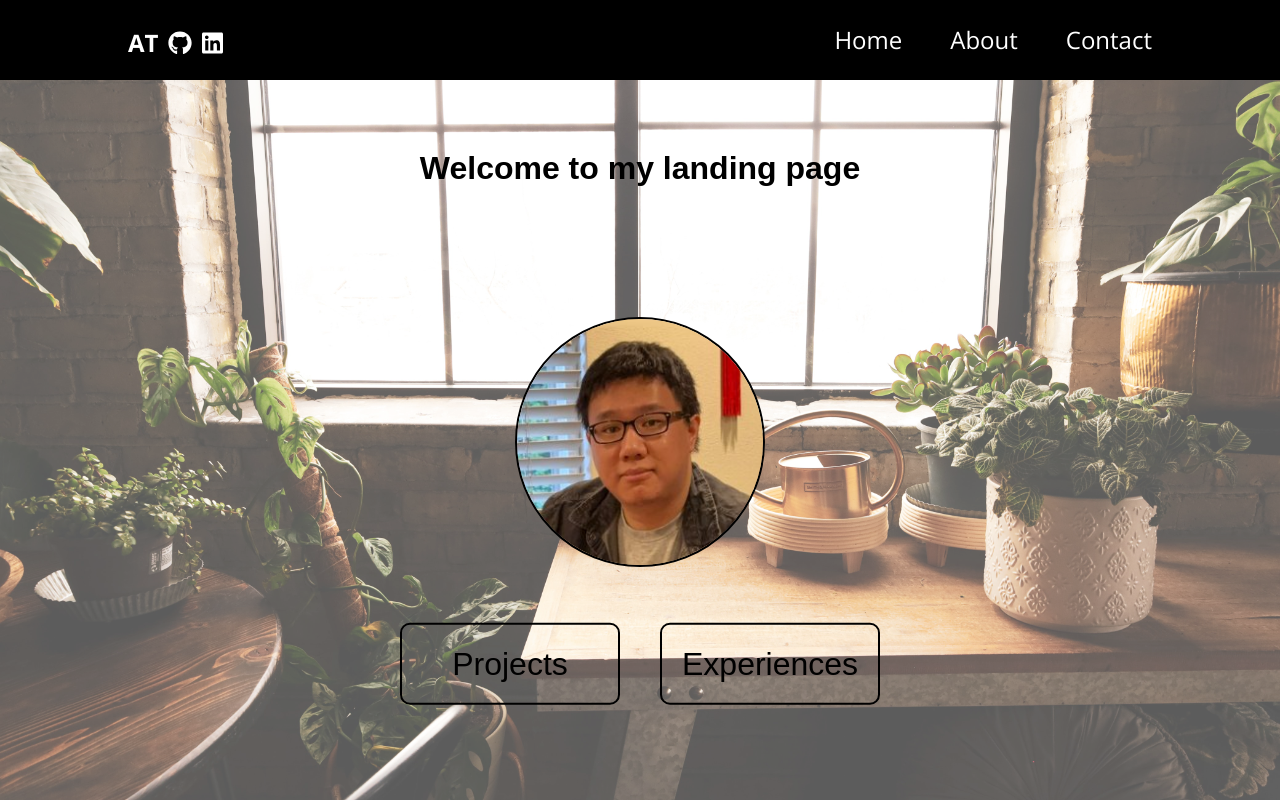
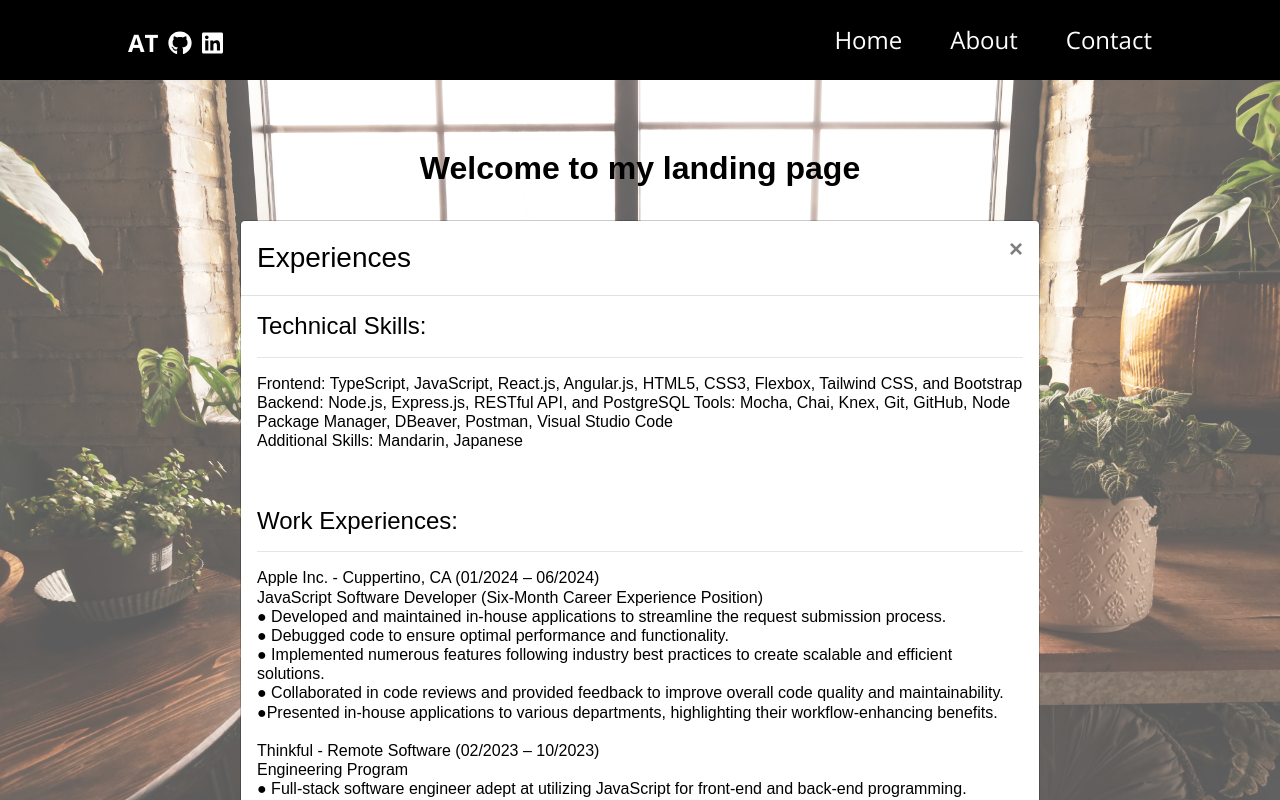
Before and after one commit to adam780930/testinglangingpage, a React (Create React App) app: page / in a window 1280 px wide. Both pictures are taken after a click on the element "Experiences". Shown: the top 800 px of the page. Built offline with nearby package versions, Linux system fonts and the light colour scheme; a web font is replaced by a local one.

Commit message:
updated modal position

```diff
--- a/src/components/Modal.js
+++ b/src/components/Modal.js
@@ -6,15 +6,12 @@ import PdfResume from "../materials/resume.pdf";
 function Modal({ closeModal }) {
   return (
     <div
-      class="modal-dialog modal-lg modal-top"
-      onClick={(e) => {
+      class="modal-dialog modal-lg modal-dialog-centered"
 
-        e.stopPropagation();
-      }}
     >
       <div class="modal-content">
         <div class="modal-header">
-          <h3 class="modal-title" id="exampleModalScrollableTitle">
+          <h3 class="modal-title">
             Experiences
           </h3>
           <button
--- a/src/pages/HomePage.js
+++ b/src/pages/HomePage.js
@@ -25,10 +25,10 @@ function HomePage() {
     <div>
       <div className={classes.title}>
         Welcome to my landing page
+        {openModal && <Modal closeModal={setOpenModal} />}
         <Portrait />
         <Buttons linkOpen={linkOpen} downloadResume={resumeOpen} />
         <div className={classes.grid}>
-          {openModal && <Modal closeModal={setOpenModal} />}
           <ProjectExamples />
         </div>
       </div>
```
